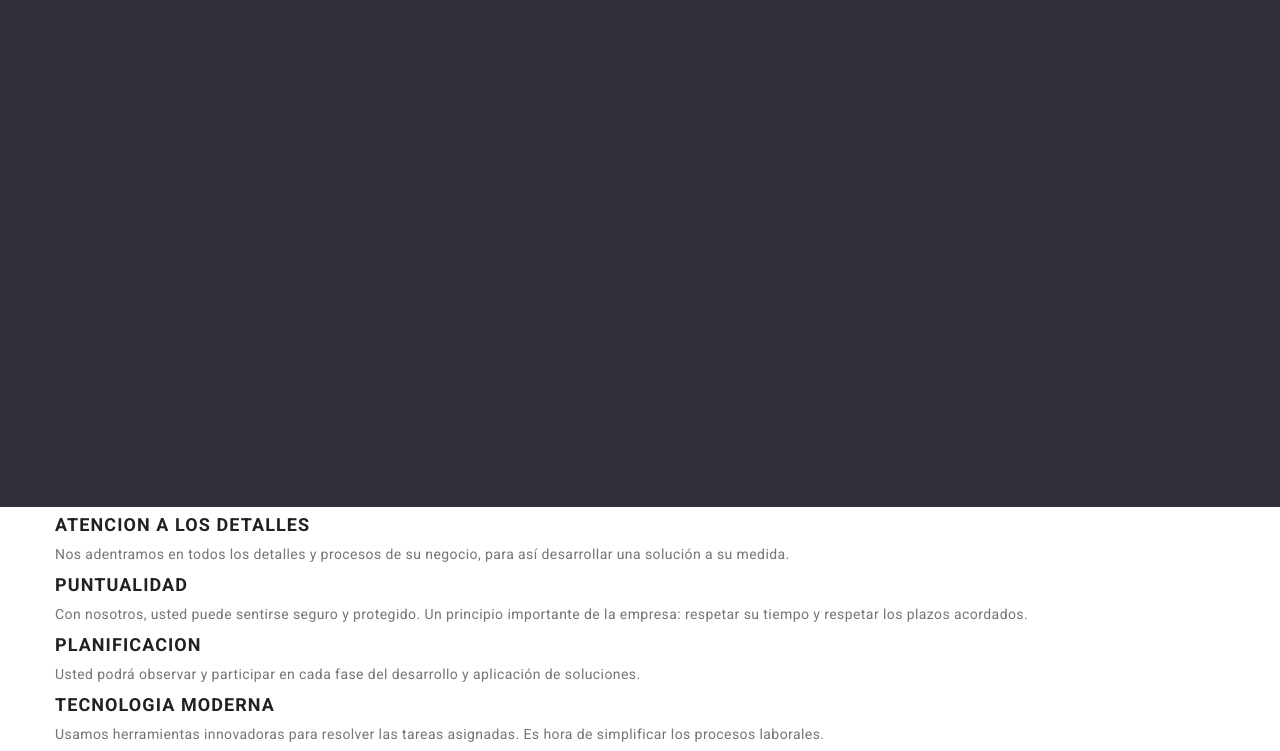
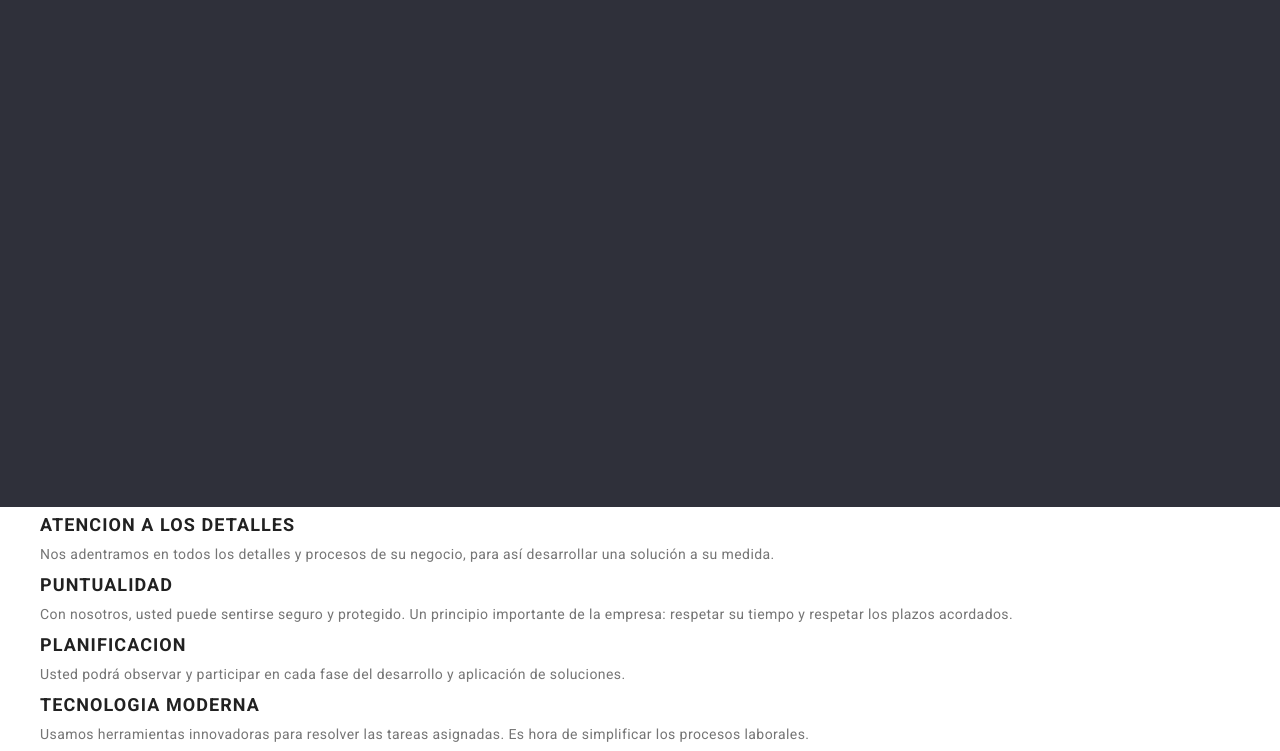
Before and after one commit to PabloEArangoM/goit-markup-hw-03, a plain HTML site: page index.html in a window 1280 px wide. Shown: the part 173-924 px from the top of the page. Drawn offline with nearby package versions, Linux system fonts and the light colour scheme.

Commit message:
cambios 3

```diff
--- a/css/styles.css
+++ b/css/styles.css
@@ -207,7 +207,6 @@ font-family: "Roboto", sans-serif;
 .container{
   margin: 0 auto;
   width: 1200px;
-  padding: 0 15px;
 }
 header {
   border-bottom: 1px solid #ececec;
```
